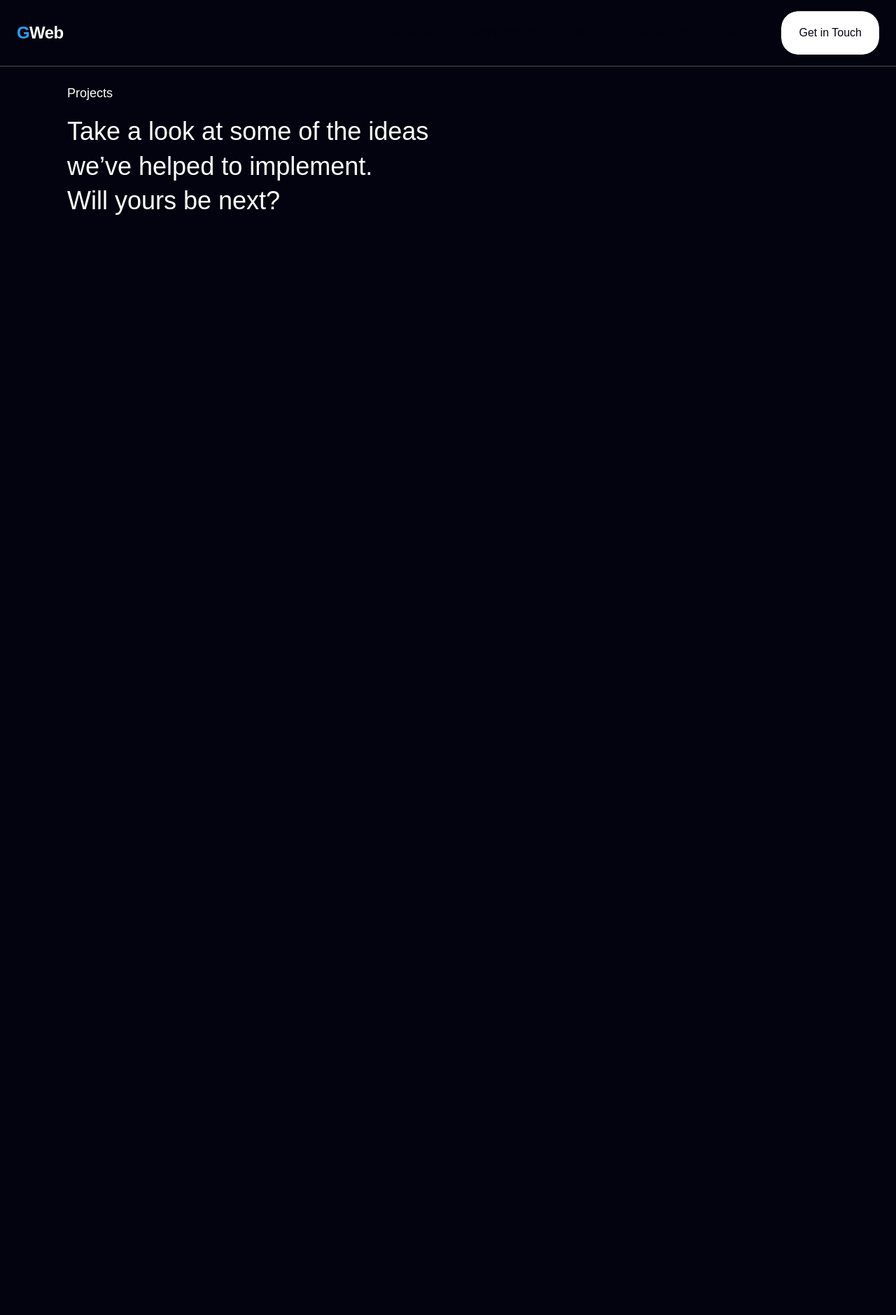
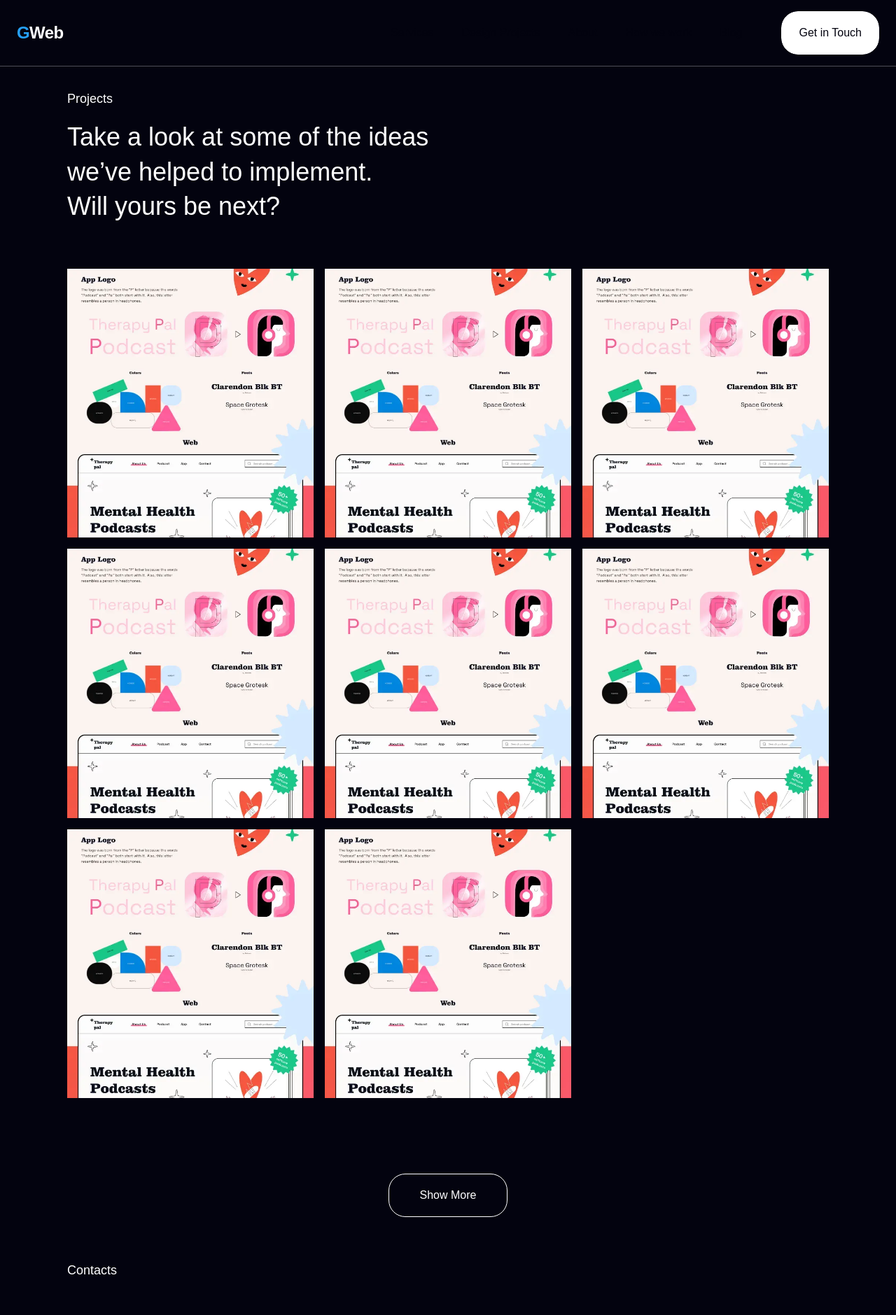
Before and after one commit to Rishi2600/web-syde, a Next.js app: page /design-projects in a window 1280 px wide. Shown: the top 1879 px of the page at 70% size. Before the commit the page ends 800 px from the top, so only its background shows below. Built offline with nearby package versions, Linux system fonts and the light colour scheme.

Commit message:
add Design project Page

```diff
--- a/src/app/design-projects/page.tsx
+++ b/src/app/design-projects/page.tsx
@@ -1,13 +1,39 @@
+import Footer from "@/components/Footer";
 import Navbar from "@/components/Navbar";
-import PageTitle from "@/components/PageTitle";
+import Button from "@/components/ui/Button";
+import PageTitle from "@/components/ui/PageTitle";
+import ProjectListItem from "@/components/ui/ProjectListItem";
 
 
 export default function DesignProjects() {
+
+
+
     return (
         <>
-            <h1>Design Projects</h1>
             <Navbar />
             <PageTitle />
+
+            {/* PageITEMS: TODO: DYNAMIC */}
+            <div className="block pb-20">
+                <div className="container">
+                    <div className="grid grid-flow-row gap-4 w-full relative lg:grid-cols-3 md:grid-cols-2 sm:grid-cols-1">
+                        <ProjectListItem />
+                        <ProjectListItem />
+                        <ProjectListItem />
+                        <ProjectListItem />
+                        <ProjectListItem />
+                        <ProjectListItem />
+                        <ProjectListItem />
+                        <ProjectListItem />
+                    </div>
+                </div>
+            </div>
+
+            <div className="mt-7 text-center">
+                <Button children={"Show More"} variant={"outline"} />
+            </div>
+            <Footer />
         </>
     )
 }
--- a/src/components/PageTitle.tsx
+++ b/src/components/ui/PageTitle.tsx
@@ -1,7 +1,7 @@
 export default function PageTitle() {
     return (
         <>
-            <div className="flex flex-col justify-center pt-24 pb-12 text-secondary">
+            <div className="flex flex-col justify-center pt-32 pb-8 text-secondary">
                 <div className="container">
                     <h1 className="text-lg mb-4 font-normal leading-normal">Projects
                     </h1>
--- a/src/components/ui/ProjectListItem.tsx
+++ b/src/components/ui/ProjectListItem.tsx
@@ -1,12 +1,13 @@
+import Image from "next/image";
 import Link from "next/link";
 
-export default function ProjectList() {
+export default function ProjectListItem() {
     return (
         <>
             <div className="relative">
-                <Link href={"#"} className="transition-all duration-500">
-                    <div className=" absolute m-0 p-0 box-border opacity-100 overflow-hidden">
-                        <img src="/branding.wepb" alt="IMAGE" className="min-h-full min-w-full object-cover object-center duration-1000 transition-transform cursor-pointer ease-out block m-auto p-0 box-border absolute " />
+                <Link href={"#"} className="block transition-all duration-500">
+                    <div className="block m-0 p-0 box-border opacity-100 overflow-hidden">
+                        <img src="/branding.webp" alt="IMAGE" className="max-h-full max-w-full object-cover object-center duration-1000 transition-transform cursor-pointer ease-out block m-auto box-border " />
                     </div>
                 </Link>
             </div>
```
